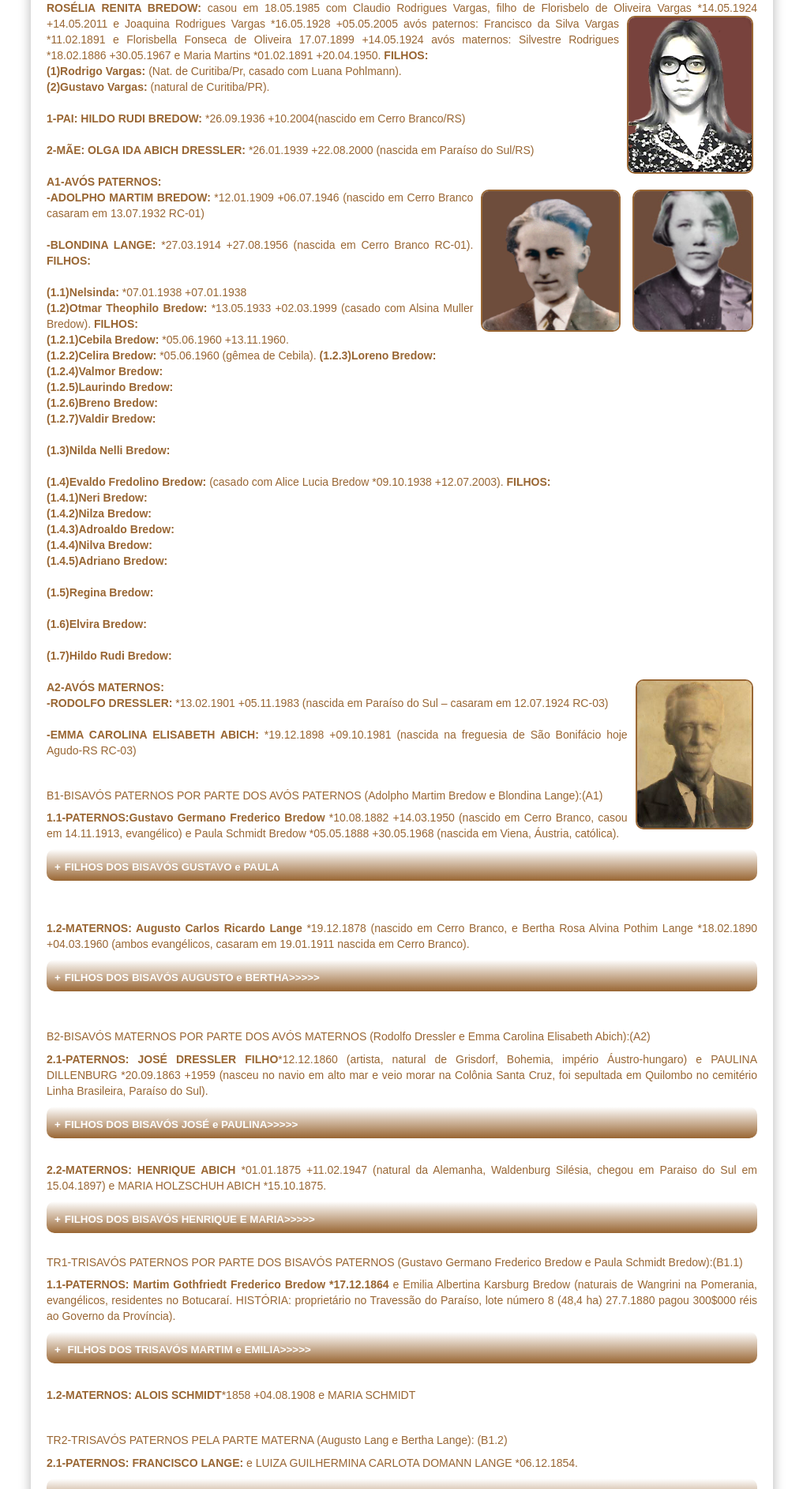
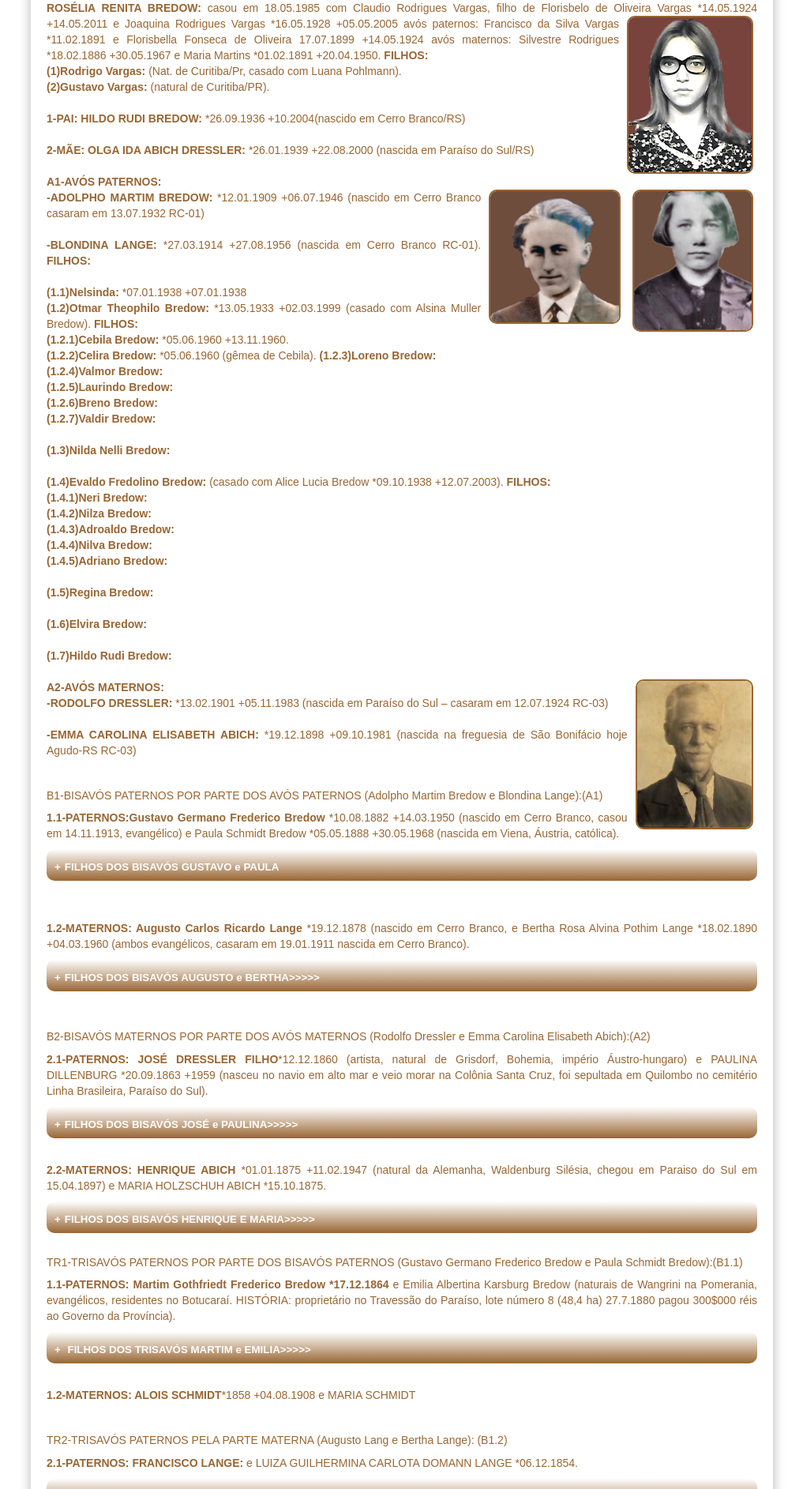
Before and after one commit to claudiovargas1955/claudiovargas1955.github.io, a Jekyll site: the page built from _pages/arvore-genealogica-de-roselia-renita-bredow.html, in a window 1280 px wide. Shown: the part 1022-2907 px from the top of the page at 79% size, without its empty margins (131-1148 px from the left). Built offline with Jekyll 4.4.1, drawn with Linux system fonts in a browser that asks for light colours; some web fonts are replaced.

Commit message:
Update arvore-genealogica-de-roselia-renita-bredow.html

```diff
--- a/_pages/arvore-genealogica-de-roselia-renita-bredow.html
+++ b/_pages/arvore-genealogica-de-roselia-renita-bredow.html
@@ -96,7 +96,7 @@ Fonseca de Oliveira 17.07.1899 +14.05.1924 avós maternos: Silvestre Rodrigues *
 <b>1-PAI: HILDO RUDI BREDOW:</b> *26.09.1936 +10.2004(nascido em Cerro Branco/RS)<br/><br/>
 <b>2-MÃE: OLGA IDA ABICH DRESSLER:</b> *26.01.1939 +22.08.2000 (nascida em Paraíso do Sul/RS)<br/><br/>
 <b>A1-AVÓS PATERNOS:</b><br/><img class="dir1" style="float:right"; src="/images/Blondina.jpg"; height="180px" :"width:"190px"; title="Blondina avó paterno";/>
-<img class="dir1" style="float:right"; src="/images/adolfo bredow.jpg"; height="180px" width:"190px"; title="Adolfo Bredow avô paterno";/>
+<img class="dir1" style="float:right"; src="/images/adolfo bredow.jpg"; height="170px" width:"180px"; title="Adolfo Bredow avô paterno";/>
 <b>-ADOLPHO MARTIM BREDOW: </b>*12.01.1909 +06.07.1946 (nascido em Cerro Branco casaram em 13.07.1932 RC-01)<br/><br/>
 <b>-BLONDINA LANGE: </b> *27.03.1914 +27.08.1956 (nascida em Cerro Branco RC-01). <b>FILHOS: </b><br/>
  <br>
```
